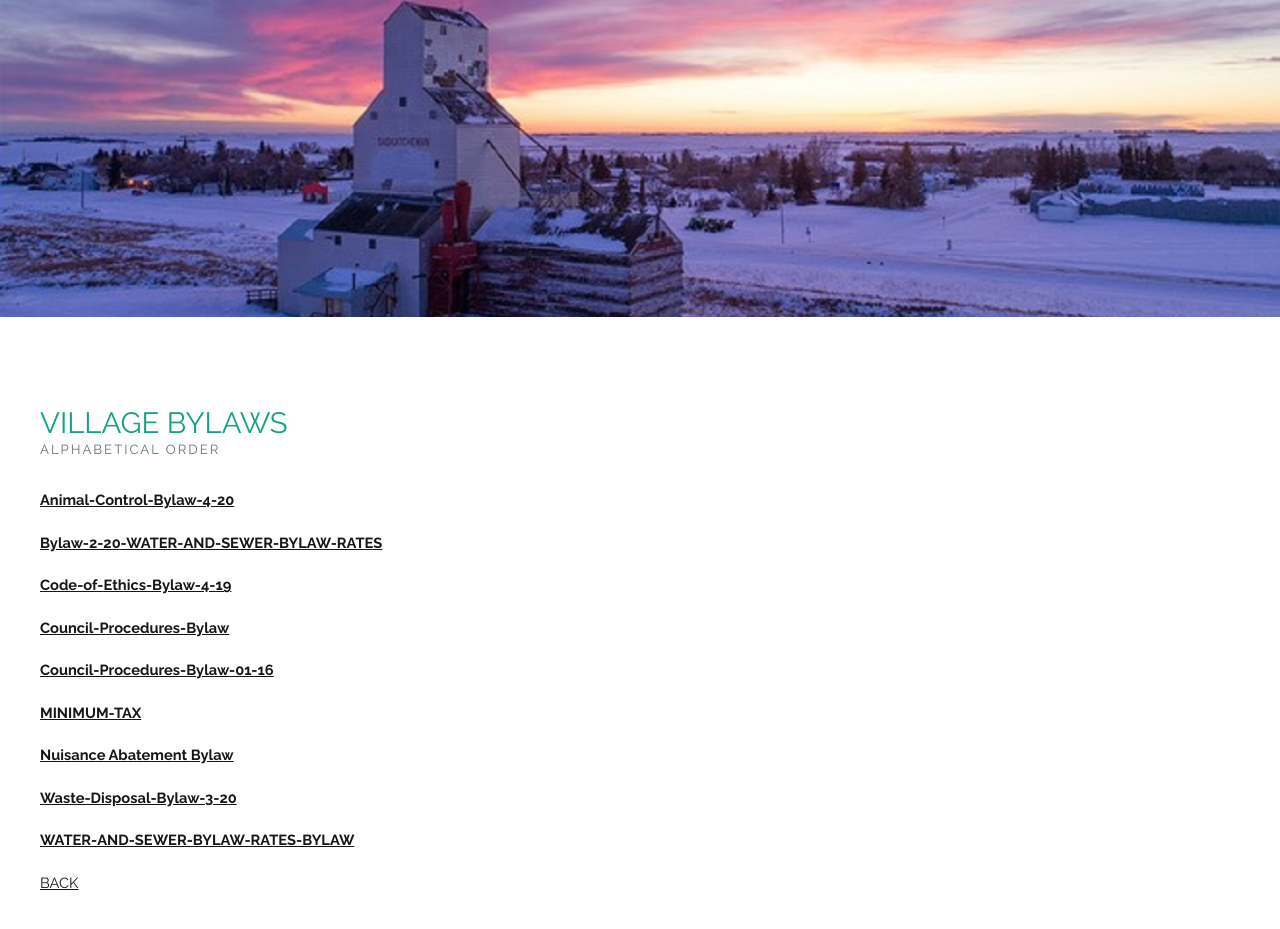
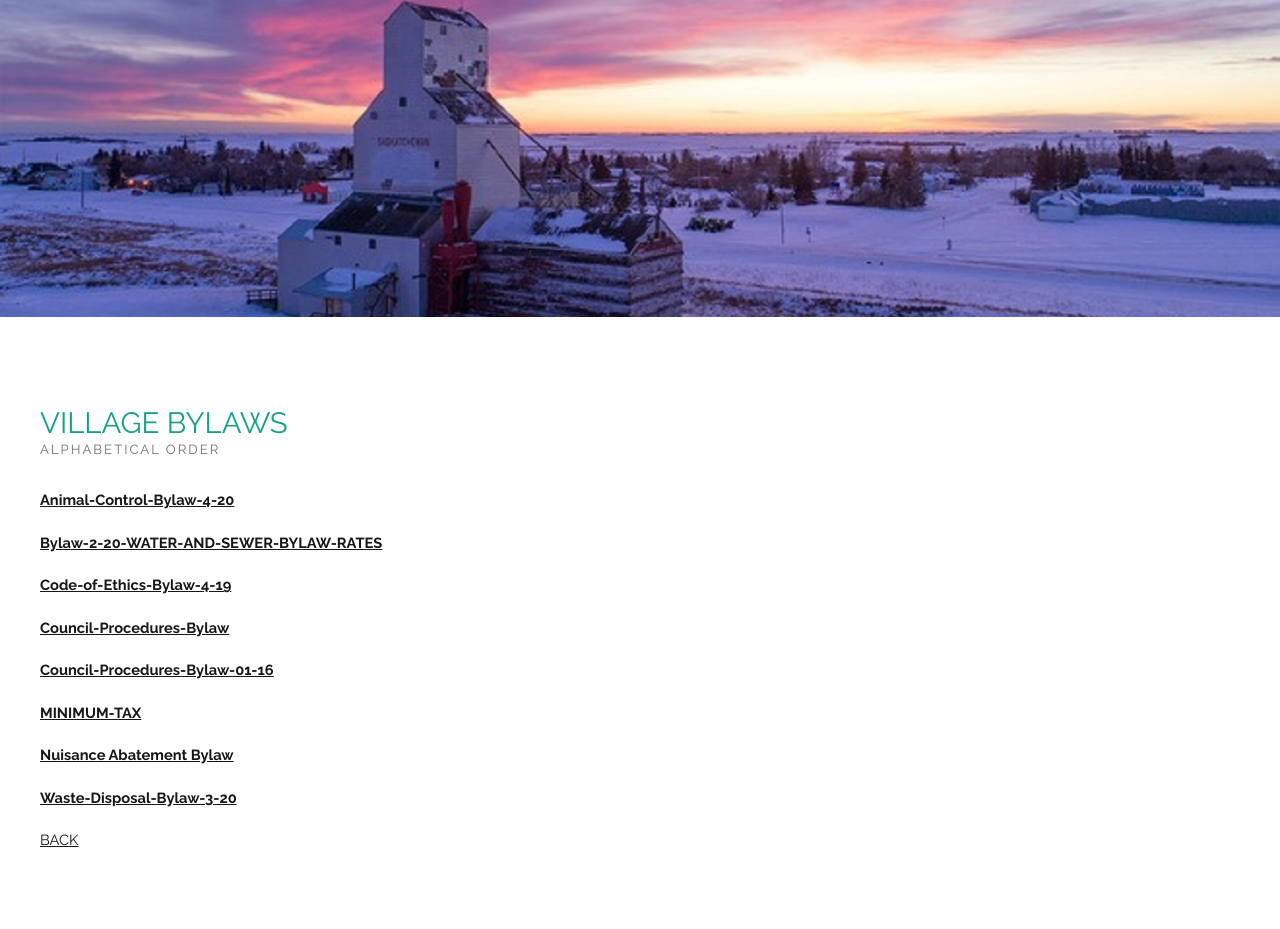
Before and after one commit to tylersmits/tylersmits.github.io, a plain HTML site: page bylaws.html in a window 1280 px wide. Shown: the part 283-1212 px from the top of the page. Drawn offline with Linux system fonts and the light colour scheme.

Commit message:
Update bylaws.html

```diff
--- a/bylaws.html
+++ b/bylaws.html
@@ -44,7 +44,7 @@
 				<p><strong><a target ="_blank" href="bylaws/MINIMUM-TAX.pdf">MINIMUM-TAX</a></strong></p>
 				<p><strong><a target ="_blank" href="bylaws/nuisance.pdf">Nuisance Abatement Bylaw</a></strong></p>
 				<p><strong><a target ="_blank" href="bylaws/Waste-Disposal-Bylaw-3-20.pdf">Waste-Disposal-Bylaw-3-20</a></strong></p>
-				<p><strong><a target ="_blank" href="bylaws/WATER-AND-SEWER-BYLAW-RATES-BYLAW.pdf">WATER-AND-SEWER-BYLAW-RATES-BYLAW</a></strong></p>
+
 			  <p><a href="coungov.html">BACK</a></p>
 		</div>
 
```
